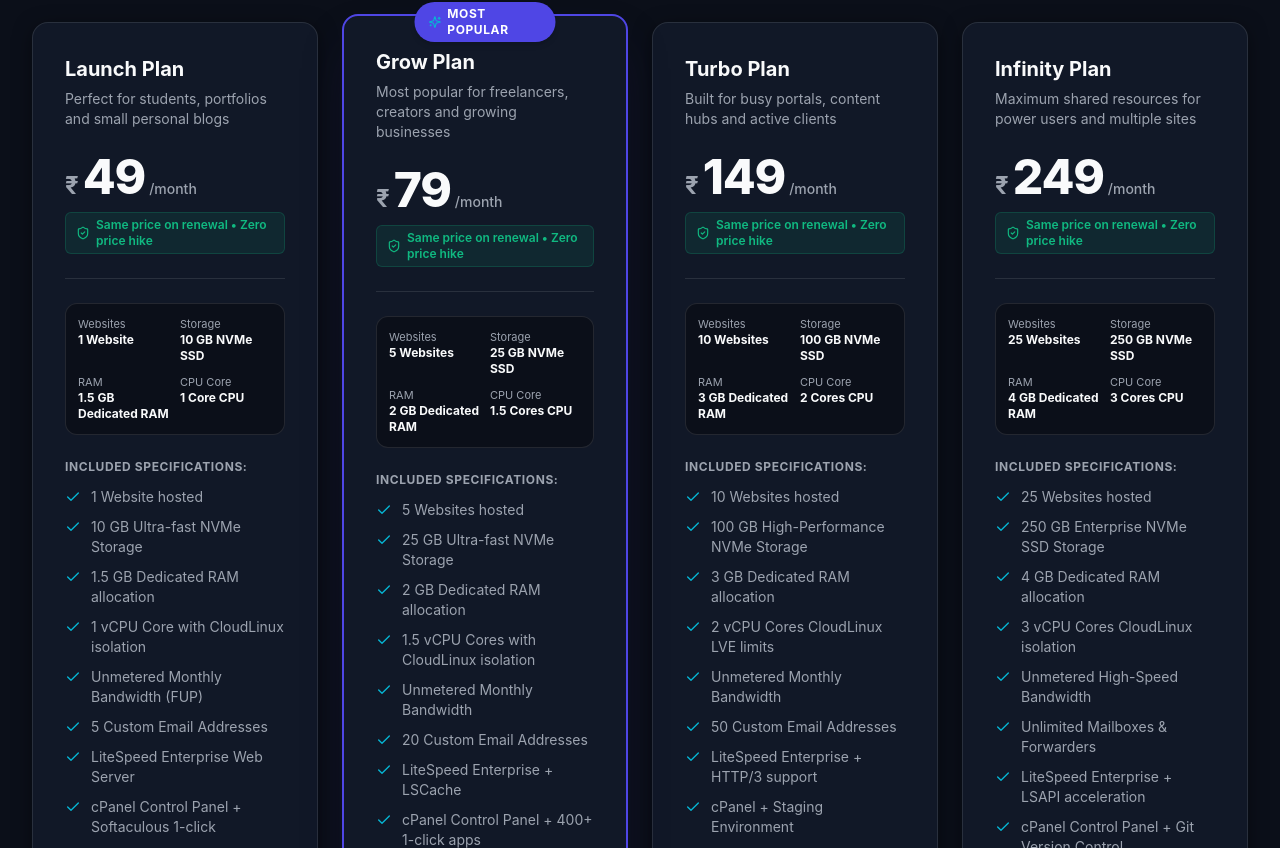
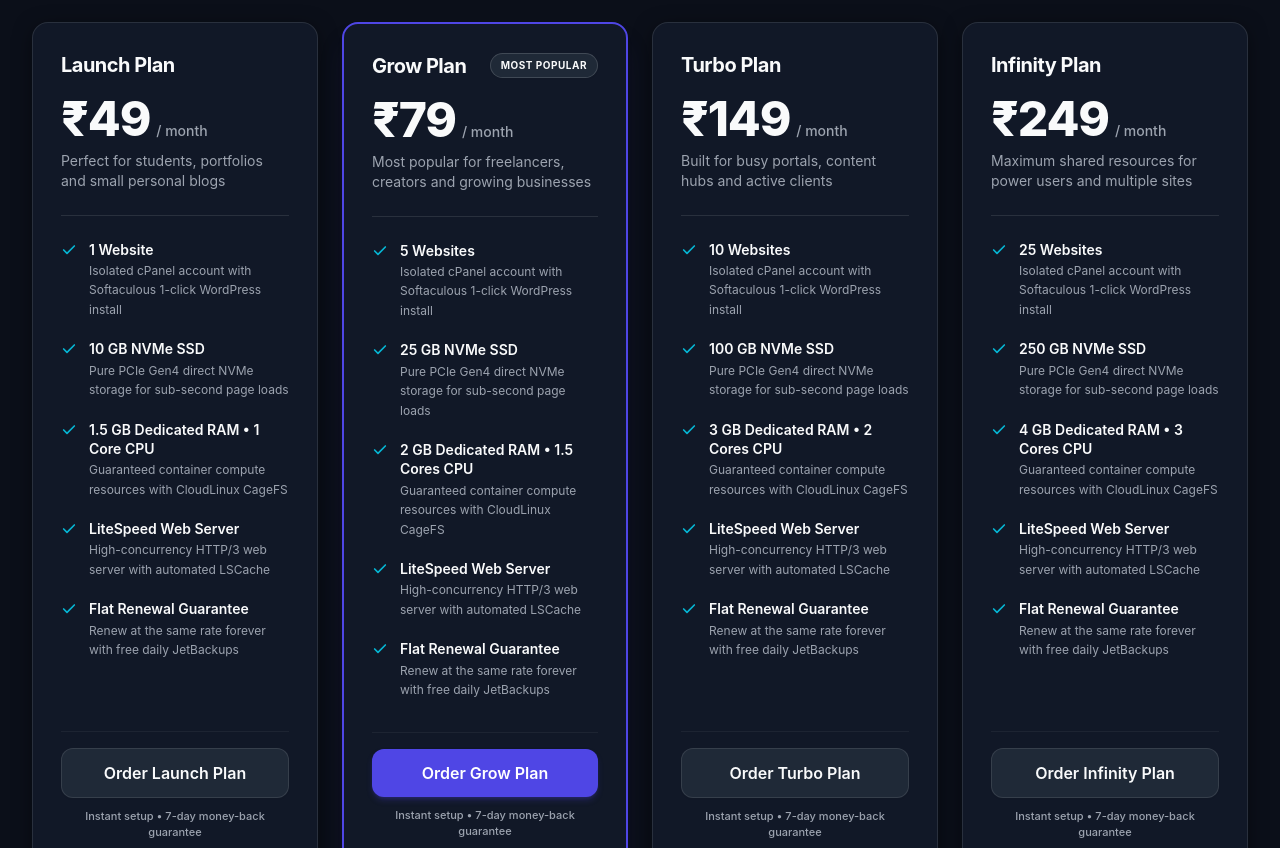
Before and after one commit to Komalgiri/shrotihost-redesign, a Next.js app: page / in a window 1280 px wide. Shown: the part 3112-3960 px from the top of the page. Built offline with nearby package versions, Linux system fonts and the light colour scheme.

Commit message:
feat(pricing): redesign pricing card layout to match clean title+description reference design

```diff
--- a/src/components/ui/PricingCard.tsx
+++ b/src/components/ui/PricingCard.tsx
@@ -1,5 +1,5 @@
 import React from "react";
-import { Check, ShieldCheck, Sparkles } from "lucide-react";
+import { Check, ArrowRight } from "lucide-react";
 import { HostingPlan } from "@/data/hosting-plans";
 import { Button } from "./Button";
 
@@ -28,111 +28,143 @@ export const PricingCard: React.FC<PricingCardProps> = ({
 
   const currentPrice = getPrice();
 
+  // Structured Title + Description pairs matching the clean reference format
+  const getStructuredFeatures = () => {
+    const items: { title: string; description: string }[] = [];
+
+    // 1. Websites / Account Scope
+    if (plan.id.includes("reseller")) {
+      items.push({
+        title: plan.websites,
+        description: "Independent cPanel accounts with overselling & WHM control",
+      });
+    } else if (plan.id.includes("vps")) {
+      items.push({
+        title: "Full Root SSH Access",
+        description: "Dedicated KVM instance with custom OS choice & dedicated IPv4",
+      });
+    } else {
+      items.push({
+        title: plan.websites,
+        description: "Isolated cPanel account with Softaculous 1-click WordPress install",
+      });
+    }
+
+    // 2. Storage
+    items.push({
+      title: plan.storage,
+      description: "Pure PCIe Gen4 direct NVMe storage for sub-second page loads",
+    });
+
+    // 3. Compute (RAM & CPU)
+    items.push({
+      title: `${plan.ram} • ${plan.cpu}`,
+      description: "Guaranteed container compute resources with CloudLinux CageFS",
+    });
+
+    // 4. Server & Caching Speed
+    if (plan.id.includes("wordpress")) {
+      items.push({
+        title: "LiteSpeed Enterprise + Redis",
+        description: "Pre-configured LSCache and Redis Object Cache for WooCommerce",
+      });
+    } else if (plan.id.includes("vps")) {
+      items.push({
+        title: "1 Gbps Dedicated Port",
+        description: "Unmetered high-throughput bandwidth with Tier-1 Anti-DDoS",
+      });
+    } else {
+      items.push({
+        title: "LiteSpeed Web Server",
+        description: "High-concurrency HTTP/3 web server with automated LSCache",
+      });
+    }
+
+    // 5. Renewal & Guarantee
+    items.push({
+      title: "Flat Renewal Guarantee",
+      description: "Renew at the same rate forever with free daily JetBackups",
+    });
+
+    return items;
+  };
+
+  const structuredFeatures = getStructuredFeatures();
+
   return (
     <div
-      className={`relative flex flex-col rounded-2xl transition-all duration-200 bg-[#111827] ${
+      className={`relative flex flex-col justify-between rounded-2xl bg-[#111827] transition-all duration-200 ${
         plan.popular
-          ? "border-2 border-[#4F46E5] shadow-2xl shadow-indigo-950/40 lg:-translate-y-2 z-10"
-          : "border border-white/10 hover:border-white/20 shadow-card hover:shadow-card-hover"
-      } p-6 sm:p-8 ${className}`}
+          ? "border-2 border-[#4F46E5] shadow-xl shadow-indigo-950/40"
+          : "border border-white/10 hover:border-white/20 shadow-card hover:bg-[#1F2937]/30"
+      } p-6 sm:p-7 ${className}`}
     >
-      {/* Featured / Popular Badge */}
+      <div>
+        {/* Top Header Row matching the reference image */}
+        <div className="flex items-center justify-between gap-3">
+          <h3 className="text-xl font-bold text-[#F9FAFB] tracking-tight">
+            {plan.name}
+          </h3>
           {plan.popular && (
-        <div className="absolute -top-3.5 left-1/2 -translate-x-1/2 inline-flex items-center gap-1.5 px-3.5 py-1 rounded-full text-xs font-bold uppercase tracking-wider bg-[#4F46E5] text-white shadow-md">
-          <Sparkles className="w-3.5 h-3.5 text-[#06B6D4]" />
-          <span>{plan.featuredBadge || "Most Popular"}</span>
-        </div>
-      )}
-
-      {/* Plan Header */}
-      <div className="mb-6">
-        <h3 className="text-xl font-bold text-[#F9FAFB]">{plan.name}</h3>
-        {plan.tierSubtitle && (
-          <p className="mt-1.5 text-xs sm:text-sm text-[#9CA3AF] min-h-[38px] leading-relaxed">
-            {plan.tierSubtitle}
-          </p>
+            <span className="px-2.5 py-1 rounded-full text-[10px] font-bold tracking-wider uppercase bg-[#1F2937] text-[#F9FAFB] border border-white/15 shadow-sm">
+              {plan.featuredBadge || "POPULAR"}
+            </span>
           )}
         </div>
 
-      {/* Pricing Landmark */}
-      <div className="mb-6 pb-6 border-b border-white/10">
-        <div className="flex items-baseline gap-1">
-          <span className="text-2xl font-bold text-[#9CA3AF]">{currencySymbol}</span>
+        {/* Price Row */}
+        <div className="mt-4 flex items-baseline gap-1.5">
           <span className="text-4xl sm:text-5xl font-extrabold text-[#F9FAFB] tracking-tight">
-            {currentPrice}
+            {currencySymbol}{currentPrice}
           </span>
-          <span className="text-sm text-[#9CA3AF] font-medium">/month</span>
+          <span className="text-sm text-[#9CA3AF] font-medium">/ month</span>
         </div>
 
-        {/* Renewal Guarantee */}
-        {plan.renewalPriceSame ? (
-          <div className="mt-2.5 inline-flex items-center gap-1.5 text-xs font-semibold text-[#10B981] bg-[#10B981]/10 px-2.5 py-1 rounded-md border border-[#10B981]/20">
-            <ShieldCheck className="w-3.5 h-3.5 shrink-0 text-[#10B981]" />
-            <span>Same price on renewal • Zero price hike</span>
+        {/* Subtitle / Tagline */}
+        <p className="mt-2 text-xs sm:text-sm text-[#9CA3AF] font-normal leading-relaxed min-h-[38px]">
+          {plan.tierSubtitle || "All-in-one cloud hosting solution for your business"}
+        </p>
+
+        {/* Clean Divider Line */}
+        <div className="my-6 border-b border-white/10" />
+
+        {/* Feature List: Title + Sub-description matching reference image */}
+        <div className="space-y-4 sm:space-y-5">
+          {structuredFeatures.map((item, idx) => (
+            <div key={idx} className="flex items-start gap-3">
+              <div className="w-4 h-4 rounded-full flex items-center justify-center shrink-0 mt-0.5 text-[#06B6D4]">
+                <Check className="w-4 h-4 stroke-[2.5]" />
               </div>
-        ) : (
-          <p className="mt-2 text-xs text-[#9CA3AF]">Standard renewal rates apply</p>
-        )}
-
-        {plan.setupFee !== undefined && plan.setupFee > 0 && (
-          <p className="mt-1.5 text-xs text-[#9CA3AF]">
-            + {currencySymbol}{plan.setupFee} one-time setup fee
+              <div className="text-left">
+                <p className="text-sm font-semibold text-[#F9FAFB] leading-snug">
+                  {item.title}
                 </p>
-        )}
+                <p className="text-xs text-[#9CA3AF] leading-relaxed mt-0.5">
+                  {item.description}
+                </p>
               </div>
-
-      {/* Core Resources Highlights */}
-      <div className="grid grid-cols-2 gap-2.5 mb-6 text-xs bg-[#0B0F19] p-3 rounded-xl border border-white/10">
-        <div>
-          <span className="text-[#9CA3AF] block text-[11px]">Websites</span>
-          <span className="text-[#F9FAFB] font-bold text-xs">{plan.websites}</span>
             </div>
-        <div>
-          <span className="text-[#9CA3AF] block text-[11px]">Storage</span>
-          <span className="text-[#F9FAFB] font-bold text-xs">{plan.storage}</span>
-        </div>
-        <div>
-          <span className="text-[#9CA3AF] block text-[11px]">RAM</span>
-          <span className="text-[#F9FAFB] font-bold text-xs">{plan.ram}</span>
-        </div>
-        <div>
-          <span className="text-[#9CA3AF] block text-[11px]">CPU Core</span>
-          <span className="text-[#F9FAFB] font-bold text-xs">{plan.cpu}</span>
+          ))}
         </div>
       </div>
 
-      {/* Feature Bullet List */}
-      <div className="flex-1 mb-8">
-        <p className="text-xs font-bold uppercase tracking-wider text-[#9CA3AF] mb-3">
-          Included Specifications:
-        </p>
-        <ul className="space-y-2.5">
-          {plan.features.map((feature, idx) => (
-            <li key={idx} className="flex items-start gap-2.5 text-xs sm:text-sm text-[#9CA3AF]">
-              <Check className="w-4 h-4 text-[#06B6D4] shrink-0 mt-0.5" />
-              <span>{feature}</span>
-            </li>
-          ))}
-        </ul>
-      </div>
-
-      {/* Direct Order CTA */}
-      <div className="mt-auto pt-2">
+      {/* Direct Order CTA at Bottom */}
+      <div className="mt-8 pt-4 border-t border-white/5">
         <Button
           variant={plan.popular ? "primary" : "secondary"}
           size="lg"
           href={plan.orderUrl}
           isExternal={true}
-          className={`w-full font-bold ${
+          className={`w-full font-semibold rounded-xl py-3 shadow-md ${
             plan.popular
-              ? "bg-[#4F46E5] hover:bg-[#4338CA] text-white shadow-lg shadow-indigo-600/20"
+              ? "bg-[#4F46E5] hover:bg-indigo-500 text-white shadow-indigo-600/25"
               : "bg-[#1F2937] hover:bg-[#374151] text-[#F9FAFB] border border-white/10"
           }`}
         >
           {plan.ctaText || "Deploy Plan Now"}
         </Button>
-        <p className="text-center text-[11px] text-[#9CA3AF] mt-2">
-          Instant cPanel setup • 7-day money-back guarantee
+        <p className="text-center text-[11px] text-[#9CA3AF] mt-2.5 font-medium">
+          Instant setup • 7-day money-back guarantee
         </p>
       </div>
     </div>
```
Lines whose indentation alone changed are shown as unchanged.
